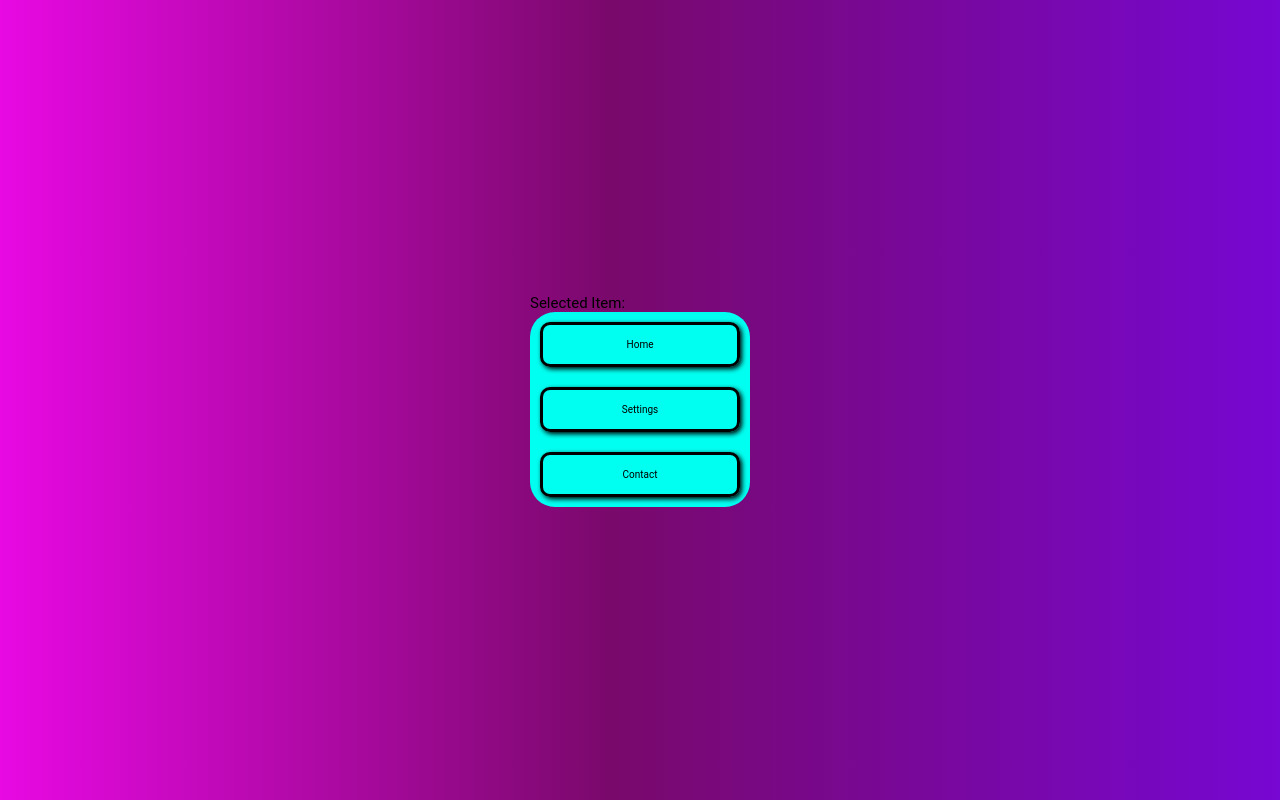
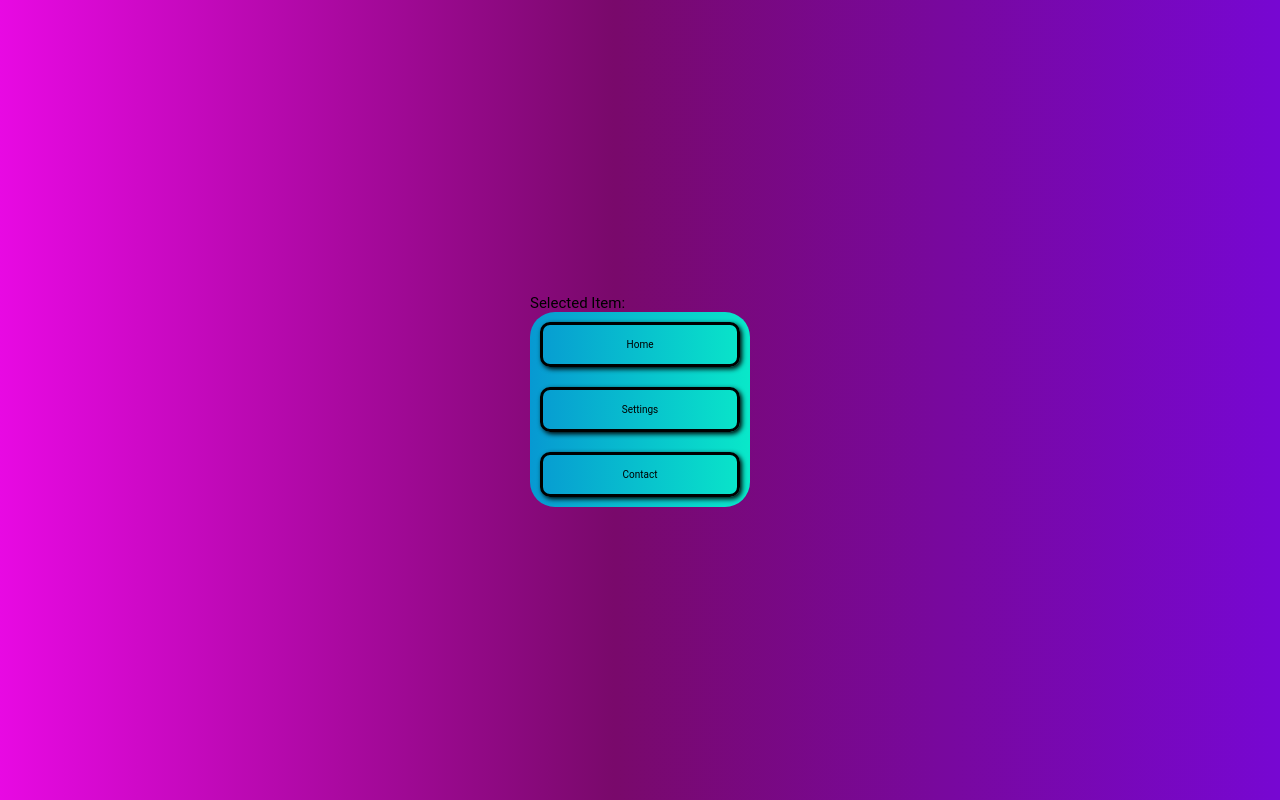
Before and after one commit to DavidWas/react-test, a React (Create React App) app: page / in a window 1280 px wide. Built offline with nearby package versions, Linux system fonts and the light colour scheme.

Commit message:
Moved Click Handler

```diff
--- a/src/components/CustomMenu/SidebarMenu.tsx
+++ b/src/components/CustomMenu/SidebarMenu.tsx
@@ -4,7 +4,8 @@ import SidebarItem from "./SidebarItem";
 
 const SidebarContainer = styled.div`
   border-radius: 25px;
-  background-color: #00fff1;
+  background: rgb(7,153,210);
+  background: linear-gradient(90deg, rgba(7,153,210,1) 0%, rgba(9,232,201,1) 100%);
   display: flex;
   flex-direction: column;
 `
@@ -26,7 +27,14 @@ const SidebarMenu = () => {
         <SidebarContainer>
 
             {menuItems.map((title, index) => {
-                return <SidebarItem onClick={() => handleClick(index)} title={title} key={index} isSelected={index == selectedItem}></SidebarItem>
+                return <div onClick={()=>setSelectedItem(index)}>
+                    <SidebarItem
+                        onClick={()=>setSelectedItem(index)}
+                        title={title}
+                        key={index}
+                        isSelected={index == selectedItem}></SidebarItem>
+                </div>
+
             })}
         </SidebarContainer>
     </>
```
